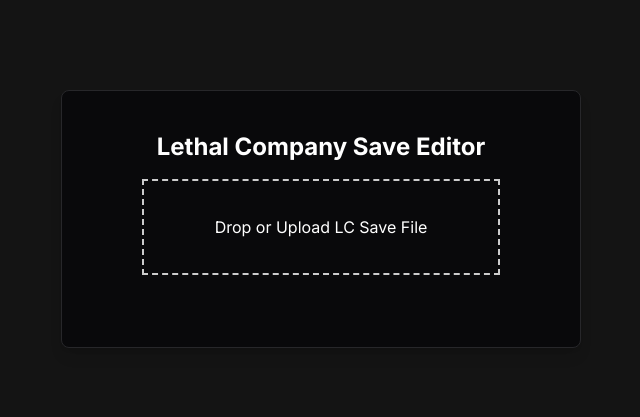
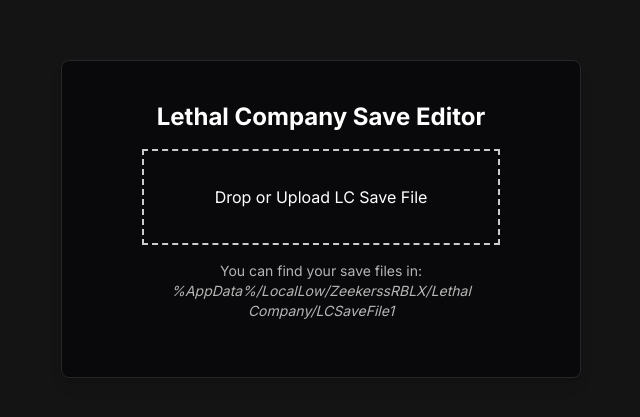
Before and after one commit to Velozity/lcsave, a Next.js app: page / in a window 1280 px wide. Shown: the part 181-598 px from the top of the page, without its empty margins (319-959 px from the left). Built offline with nearby package versions, Linux system fonts and the light colour scheme.

Commit message:
add help text

```diff
--- a/app/page.tsx
+++ b/app/page.tsx
@@ -166,8 +166,17 @@
             />
           </div>
         )}
+        {!save && (
+          <p className="mb-1 text-sm text-center mt-4 text-[#B5B5B5]">
+            You can find your save files in:
+            <br />
+            <span className="italic">
+              %AppData%/LocalLow/ZeekerssRBLX/Lethal Company/LCSaveFile1
+            </span>
+          </p>
+        )}
         {save && <SaveFileEditor save={save} setSave={setSave} />}
-        <div className="mt-8 text-center">
+        <div className="mt-4 text-center">
           {save && (
             <p className="mb-1 text-sm">
               File: {file?.name}
```
